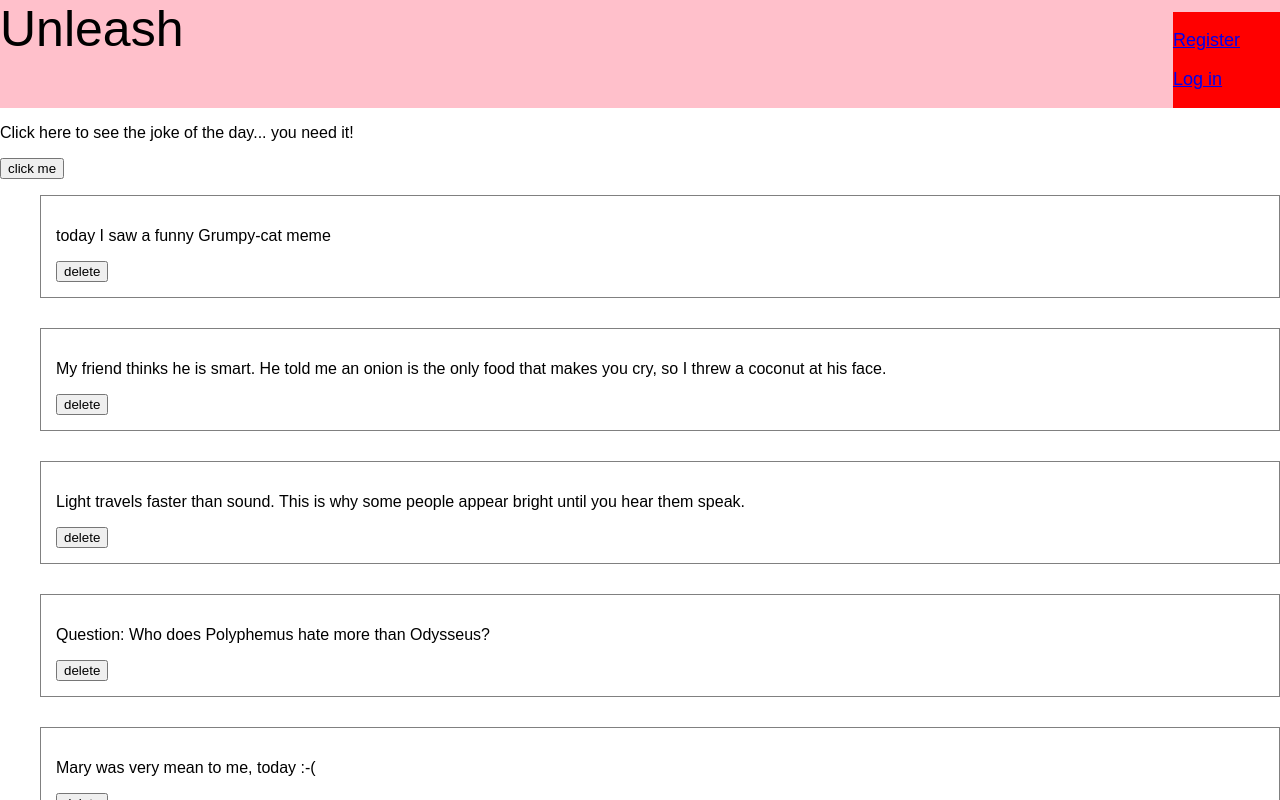
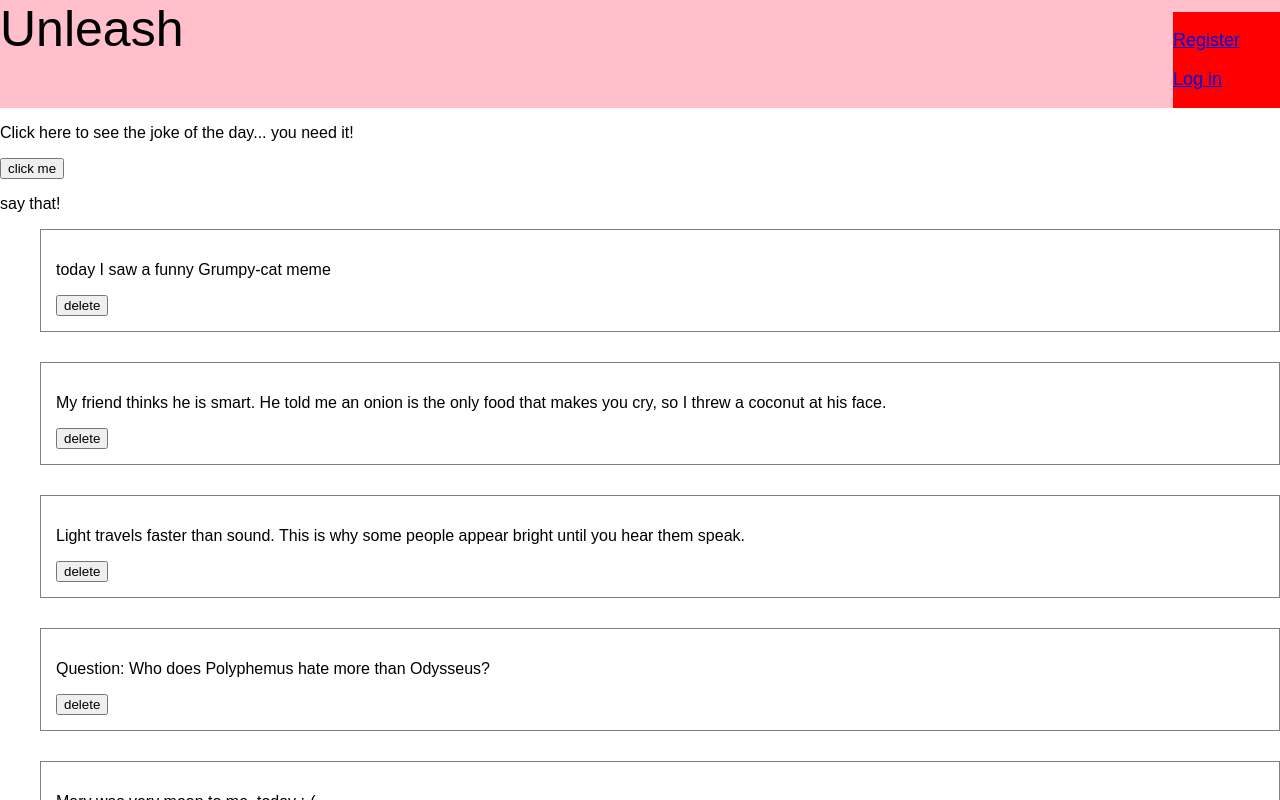
Before and after one commit to FedeColap/Unleash-react, a React (Create React App) app: page /landing in a window 1280 px wide. Shown: the top 800 px of the page. Built offline with nearby package versions, Linux system fonts and the light colour scheme.

Commit message:
post/del done, saving before foaas

```diff
--- /dev/null
+++ b/src/components/Foaas/Foaas.js
@@ -0,0 +1,12 @@
+import React, { Component } from 'react'
+
+class Foaas extends Component {
+    state = {  }
+    render() {
+        return (
+            <div> say that!</div>
+          );
+    }
+}
+
+export default Foaas;
--- a/src/routes/LandingPage/LandingPage.js
+++ b/src/routes/LandingPage/LandingPage.js
@@ -1,5 +1,6 @@
 import React, { Component } from 'react'
 import JokeField from '../../components/JokeField/JokeField'
+import Foaas from '../../components/Foaas/Foaas'
 import Notelist from '../../components/Notelist/Notelist'
 
 class LandingPage extends Component {
@@ -9,6 +10,7 @@ class LandingPage extends Component {
             <>
             <div className="content">
                 <JokeField />
+                <Foaas />
             </div>
             <div>
                 <Notelist />
```
